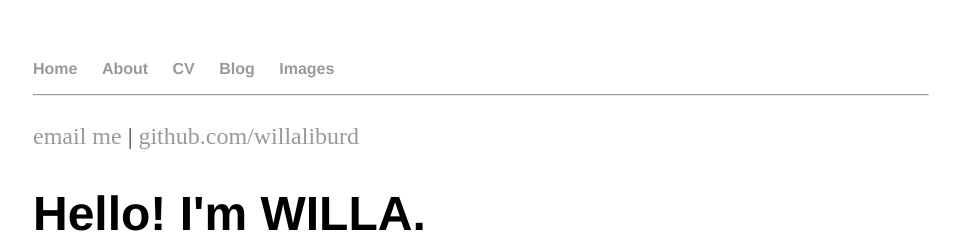
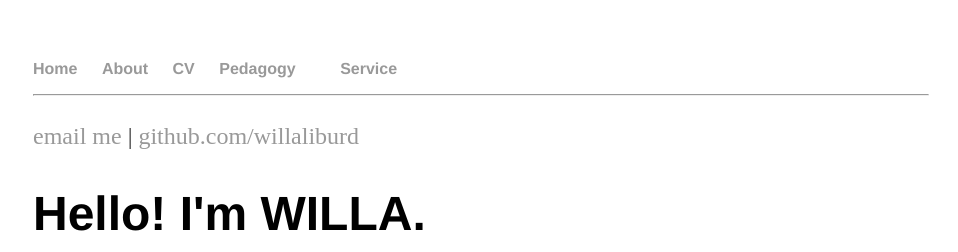
Before and after one commit to willaliburd/willaliburd.github.io, a Jekyll site: the page built from index.html, in a window 1280 px wide. Shown: the top 252 px of the page, without its empty margins (159-1117 px from the left). Built offline with Jekyll 4.4.1, drawn with Linux system fonts in a browser that asks for light colours.

Commit message:
Update default.html

```diff
--- a/_layouts/default.html
+++ b/_layouts/default.html
@@ -11,8 +11,9 @@
 	        		<li><a href="/">Home</a></li>
 		        	<li><a href="/about">About</a></li>
 	        		<li><a href="/cv">CV</a></li>
-	        		<li><a href="/blog">Blog</a></li>
-				<li><a href="/images">Images</a></li>
+				<li><a href="/teach">Pedagogy</a><li>
+				<li><a href="/service">Service</a><li>
+
 	    		</ul>
 			</nav>
 
```
